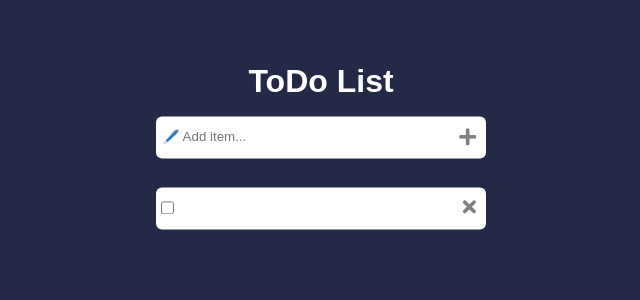
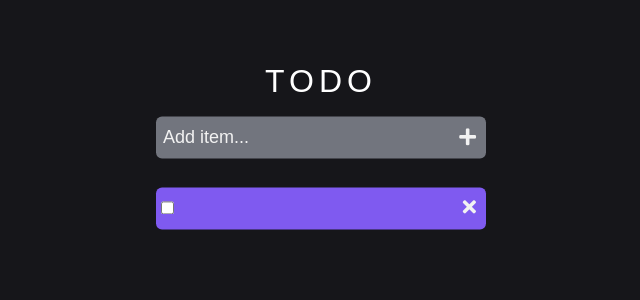
Before and after one commit to ShirazMuhd/React-Todo-App, a React (Create React App) app: page / in a window 1280 px wide. Both pictures are taken after a click on the icon 786 px from the left and 142 px from the top of the page. Shown: the top 300 px of the page, without its empty margins (319-959 px from the left). Built offline with nearby package versions, Linux system fonts and the light colour scheme.

Commit message:
deletion added

```diff
--- a/public/style.css
+++ b/public/style.css
@@ -1,4 +1,4 @@
 body{
-    background-color: #232946;
+    background-color: #16161a;
     font-family: sans-serif;
 }
--- a/src/App.js
+++ b/src/App.js
@@ -10,3 +10,4 @@ function App() {
 }
 
 export default App
+asdfasdf
--- a/src/component/App.css
+++ b/src/component/App.css
@@ -8,10 +8,13 @@
     top: 10%;
     left: 50%;
     transform: translate(-50%, -10%);
+    display: flex;
+    flex-direction: row;
   }
-
   .app .mainHeading h1 {
     text-align: center;
+    font-weight: lighter;
+    letter-spacing: 5px;
   }
 
   .app h1,
@@ -23,14 +26,14 @@
     display: flex;
     justify-content: center;
     align-items: center;
-    margin-top: 1rem;
+    margin-top: 2rem;
   }
 
   .app .input {
     margin-top: 1em;
     width: 20em;
     height: 2em;
-    background-color: white;
+    background-color: #72757e;
     display: flex;
     justify-content: space-between;
     align-items: center;
@@ -43,13 +46,19 @@
     height: 1.6em;
     border-color: transparent;
     outline-color: transparent;
+    background-color: #72757e;
+    outline: none;
+    color: #f2f2f2;
+    font-size: 18px;
   }
-
+  .app .input input::placeholder{
+    color: #f2f2f2;
+  }
   .app i {
     cursor: pointer;
     font-size: larger;
     font-weight: 900;
-    color: grey;
+    color: #f2f2f2;
     margin-right: 5px;
   }
   .app .todos {
@@ -63,7 +72,7 @@
     margin-top: 0.8em;
     width: 20em;
     height: 2em;
-    background-color: white;
+    background-color: #7f5af0;
     display: flex;
     justify-content: space-between;
     align-items: center;
@@ -81,5 +90,5 @@
     font-size: medium;
     font-weight: 700;
     font-style: normal;
-    color: grey;
+    color: #fffffe;
   }
--- a/src/component/Todo.js
+++ b/src/component/Todo.js
@@ -1,60 +1,87 @@
-import React, { useState } from 'react';
-import './App.css';
+import React, { useState,useEffect } from "react";
+import "./App.css";
 
 function Todo() {
 
-  const [toDos, setTodos] = useState([])
-  const [toDo, setTodo] = useState('')
+  const [toDos, setTodos] = useState([]);
+  const [toDo, setTodo] = useState("");
+
+  const handleTodo = () => {
+    setTodos([...toDos, { id: Date.now(), text: toDo, status: false }])
+    setTodo('')
+  };
+
+  const deleteTodo = key => {
+    setTodos(toDos.filter((obj,index)=> index !== key))
+  }
 
   return (
     <div className="app">
+
+      <div className="todo">
         <div className="mainHeading">
-        <h1>ToDo List</h1>
+          <h1>TODO</h1>
         </div>
         <div className="input">
-        <input onChange={(e) => setTodo(e.target.value)} type="text" placeholder="🖊️ Add item..." />
-        <i onClick={() => setTodos([...toDos, { id: Date.now(), text: toDo, status: false }])} className="fas fa-plus"></i>
+          <input
+            onChange={(e) => setTodo(e.target.value)}
+            type="text"
+            placeholder="Add item..."
+            value={toDo}
+          />
+          <i onClick={handleTodo} className="fas fa-plus"></i>
         </div>
         <div className="todos">
-        {
-          toDos.map((dataObject) => {
+          {toDos.map((dataObject,index) => {
             return (
               <div className="todo">
                 <div className="left">
-                  <input onChange={(e) => {
+                  <input
+                    onChange={(e) => {
                       console.log(e.target.checked);
                       console.log(dataObject);
-                    setTodos(toDos.filter(obj2 => {
+                      setTodos(
+                        toDos.filter((obj2) => {
                           if (obj2.id === dataObject.id) {
                             obj2.status = e.target.checked;
                           }
                           return obj2;
-                    }))
-                  }} value={dataObject.status} type="checkbox" name="" id="" />
+                        })
+                      );
+                    }}
+                    value={dataObject.status}
+                    type="checkbox"
+                    name=""
+                    id=""
+                  />
                   <p>{dataObject.text}</p>
                 </div>
                 <div className="right">
-                  <i className="fas fa-times"></i>
+                <i className="fas fa-times" onClick={()=> deleteTodo(index)}></i>
                 </div>
               </div>
-            )
-          })
-        }
-        {
-          toDos.map((object) => {
+            );
+          })}
+        </div>
+        {toDos.map((object) => {
             if (object.status) {
-              return (
-                <h1>{object.text}</h1>
-              )
+              return <h1>{object.text}</h1>;
             }
 
             return null;
-          })
-        }
+          })}
       </div>
+
+
     </div>
   );
 }
 
-
 export default Todo;
+/*
+const allItems = toDos;
+    allItems.splice(key,1)
+    setTodos(allItems)
+    console.log(allItems);
+    console.log(toDos);
+*/
```
Also changed, not shown: src/component/Done.jsx (added, +22 -0 lines). Lines whose indentation alone changed are shown as unchanged.
